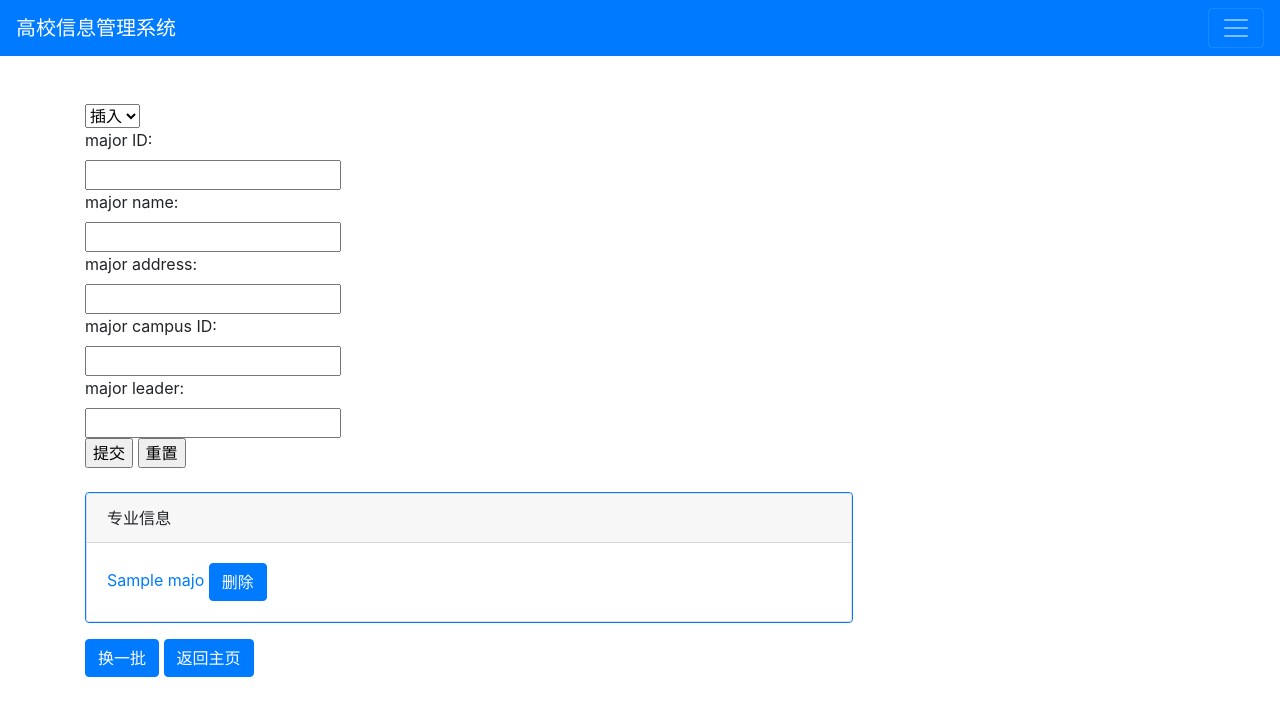
After one commit to Ntimesp/DBproject, a Flask app: template templates/major.html in a window 1280 px wide. The commit adds this page. Shown: the top 724 px of the page. Run offline with Flask 2, Linux system fonts and the light colour scheme; the template is opened without the code that fills it: most values are stand-ins (such as "Sample title", 1, 10 or a date in 2020); some libraries are stand-ins or nearby versions.

Commit message:
add major form

```diff
--- /dev/null
+++ b/static/major.js
@@ -0,0 +1,27 @@
+const queryselect = document.getElementById("quert-select");
+const majorname = document.getElementById("major-name");
+const majoraddr = document.getElementById("major-addr");
+const majorcampus = document.getElementById("major-campus");
+const majorleader = document.getElementById("major-leader");
+
+queryselect.onchange = function () {
+    if (queryselect.value === "delete") {
+        majorname.classList.remove("display-block");
+        majorname.classList.add("display-none");
+        majoraddr.classList.remove("display-block");
+        majoraddr.classList.add("display-none");
+        majorcampus.classList.remove("display-block");
+        majorcampus.classList.add("display-none");
+        majorleader.classList.remove("display-block");
+        majorleader.classList.add("display-none");
+    } else {
+        majorname.classList.remove("display-none");
+        majorname.classList.add("display-block");
+        majoraddr.classList.remove("display-none");
+        majoraddr.classList.add("display-block");
+        majorcampus.classList.remove("display-none");
+        majorcampus.classList.add("display-block");
+        majorleader.classList.remove("display-none");
+        majorleader.classList.add("display-block");
+    }
+}
--- a/templates/base.html
+++ b/templates/base.html
@@ -30,8 +30,7 @@
 						</a>
 						<div class="dropdown-menu" aria-labelledby="navbarDropdownMenuLink">
 							<a class="dropdown-item" href="{{ url_for('campus') }}"> 校区管理 </a>
-
-							<a class="dropdown-item" href="{{ url_for('campus') }}"> 校区管理 </a>
+							<a class="dropdown-item" href="{{ url_for('major') }}"> 专业管理 </a>
 						</div>
 					</li>
 			</ul>
--- /dev/null
+++ b/templates/major.html
@@ -0,0 +1,82 @@
+
+{% extends "base.html" %}
+
+{% from 'bootstrap/form.html' import render_form, render_field %}
+
+{% block headInsert %}
+<style type="text/css">
+.inp-prompt {
+    display: block;
+    min-height: 20px;
+}
+.dispaly-block {
+    display: block;
+}
+.display-none {
+    display: none;
+}
+</style>
+{% endblock %}
+
+{% block content %}
+<div class="center-block">
+
+    <div><form method="POST">
+        <!--选择类型-->
+        <div>
+            <select name="query" id="quert-select">
+                <option value="insert" selected="selected">插入</option>
+                <option value="delete">删除</option>
+                <option value="select">查询</option>
+                <option value="update">修改</option>
+            </select>
+        </div>
+        <!--输入数据-->
+        <div id="major-id" class="dispaly-block">
+            <label for="major_id_inp" class="inp-prompt">major ID: </label>
+            <input type="text", id="major_id_inp", name="major_id", class="inp-prompt">
+        </div>
+        <div id="major-name" class="dispaly-block">
+            <label for="major_name_inp" class="inp-prompt">major name: </label>
+            <input type="text", id="major_name_inp", name="major_name", class="inp-prompt">
+        </div>
+        <div id="major-addr" class="dispaly-block">
+            <label for="major_addr_inp" class="inp-prompt">major address: </label>
+            <input type="text", id="major_addr_inp", name="major_address", class="inp-prompt">
+        </div>
+        <div id="major-campus" class="dispaly-block">
+            <label for="major_campus_inp" class="inp-prompt">major campus ID: </label>
+            <input type="text", id="major_campus_inp", name="major_campus", class="inp-prompt">
+        </div>
+        <div id="major-leader" class="dispaly-block">
+            <label for="major_leader_inp" class="inp-prompt">major leader: </label>
+            <input type="text", id="major_leader_inp", name="major_leader", class="inp-prompt">
+        </div>
+        <!--提交-->
+        <div>
+            <input type="submit", value="提交">
+            <input type="reset", value="重置">
+        </div>
+    </form></div>
+    <br>
+
+    <div class="card border-primary mb-3" style="max-width: 48rem;">
+        <div class="card">
+        <div >
+            <div class="card-header"> 专业信息 </div>
+            <div class="card-body text-primary">
+                {% for majo in major %}
+                <p class="card-text"> {{ majo }} <button type="button" class="btn btn-primary" id="{{majo[0]}}">删除</button></p>
+                {% endfor %}
+            </div>
+            </div>
+        </div>
+        </div>
+
+    <a type="button" class="btn btn-primary " href="{{ url_for('index') }}">换一批</a>
+    <a type="button" class="btn btn-primary" href="{{ url_for('index') }}">返回主页</a>
+	<br>
+    <p style="color:white;">本次活动对于愿望池提供点赞功能，对于点赞高的愿望，在男生愿望池中会有更高概率出现，如果最终男生没有成功完成，那么会由项目组抽取部分点赞代表性高的愿望为其完成</p>
+	<script src="{{ url_for('static', filename='major.js') }}"></script>
+</div>
+{% endblock %}
```
